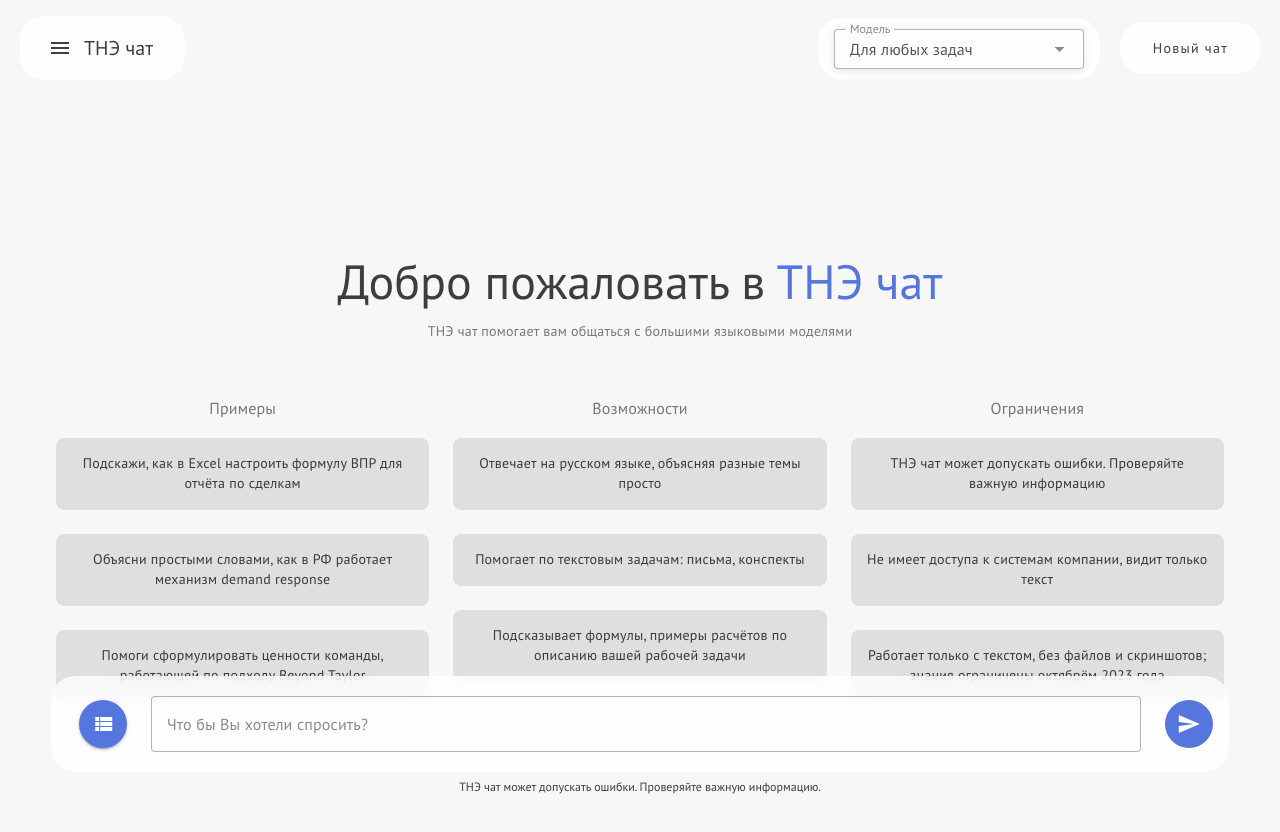
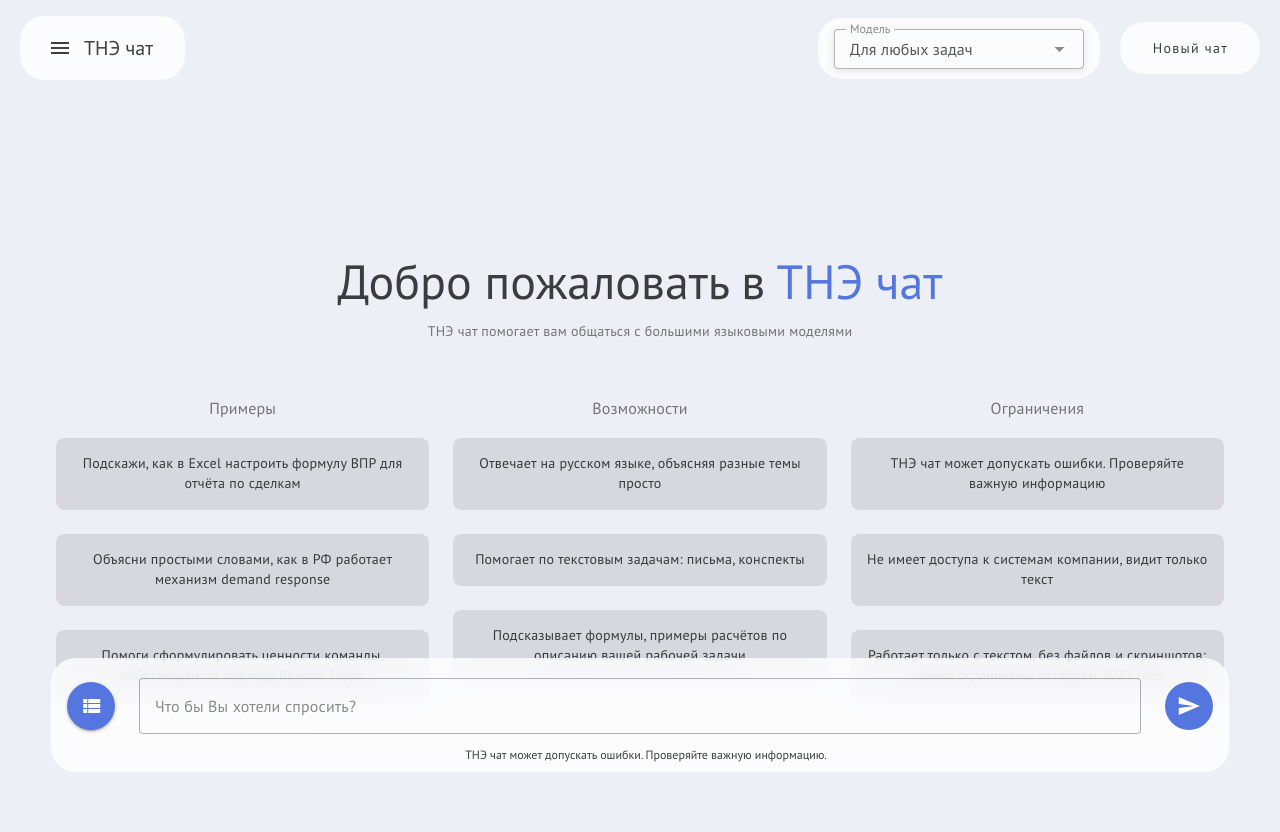
Before and after one commit to kirsanovmike/chatgpt-ui-vite, a Vue app: page / in a window 1280 px wide. Shown: the top 832 px of the page. Built offline with nearby package versions, Linux system fonts and the light colour scheme.

Commit message:
стили

```diff
--- a/src/components/Conversation.vue
+++ b/src/components/Conversation.vue
@@ -127,10 +127,12 @@
           </div>
 
           <!-- Центр: редактор сообщения -->
-          <div class="chat-footer-center d-flex align-end py-3">
+          <div class="chat-footer-center">
+            <div class="d-flex flex-column justify-center" style="width: 100%">
+              <div class="d-flex align-end py-3">
                 <v-btn
                     v-show="!fetchingResponse"
-                class="chat-footer-icon-btn mr-6 mb-1"
+                    class="chat-footer-icon-btn mr-6 mb-1 ml-n3"
                     icon="view_list"
                     size="z-large"
                     style="width: 48px; height: 48px;"
@@ -146,10 +148,16 @@
                     v-show="fetchingResponse"
                     class="chat-footer-icon-btn mb-1 ml-6"
                     icon="close"
+                    style="width: 48px; height: 48px;"
                     title="Stop"
-                style="width: 48px; height: 48px;"
                     @click="stop"
                 />
+              </div>
+
+              <div class="floating-disclaimer d-flex justify-center font-weight-regular" style="font-size: 12px;">
+                ТНЭ чат может допускать ошибки. Проверяйте важную информацию.
+              </div>
+            </div>
           </div>
         </div>
       </div>
--- a/src/components/footer/FloatingDisclaimer.vue
+++ b/src/components/footer/FloatingDisclaimer.vue
@@ -9,10 +9,6 @@
 
 <style lang="scss" scoped>
 .floating-disclaimer {
-  position: fixed;
-  /* с учётом нижнего app-footer’а */
-  bottom: 4px;
-
   /* центр рабочей области v-main, а не всего окна */
   left: calc(
       var(--v-layout-left, 0px) +
--- a/src/main.ts
+++ b/src/main.ts
@@ -48,7 +48,7 @@ const darkTheme: ThemeDefinition = {
 const lightTheme: ThemeDefinition = {
   dark: false,
   colors: {
-    background: 'rgba(247,247,248,0.63)',
+    background: '#edeff6',
 
     // поверхности / карточки
     surface: 'rgba(247,247,248,0.63)',
@@ -65,7 +65,7 @@ const lightTheme: ThemeDefinition = {
     'on-surface-variant': '#6B7280',
 
     // layout
-    'sidebar-bg': '#dddddd',
+    'sidebar-bg': '#e1e5ef',
     'header-bg': '#f5f5f5',
     'chat-card': '#FFFFFF',
   },
--- a/src/pages/Chat.vue
+++ b/src/pages/Chat.vue
@@ -49,7 +49,6 @@
   <v-main>
     <Welcome v-if="!route.params.id && (conversation.messages?.length ?? 0) === 0"/>
     <Conversation :conversation="conversation"/>
-    <FloatingDisclaimer style="z-index: 10000"/>
   </v-main>
 </template>
 
@@ -59,7 +58,6 @@ import {useRoute, useRouter} from 'vue-router'
 import {useDrawer} from '@/composables/states'
 import Welcome from '@/components/Welcome.vue'
 import Conversation from '@/components/Conversation.vue'
-import FloatingDisclaimer from '@/components/footer/FloatingDisclaimer.vue'
 
 // ===== Типы =====
 type ChatMessage = {
```
Lines whose indentation alone changed are shown as unchanged.
